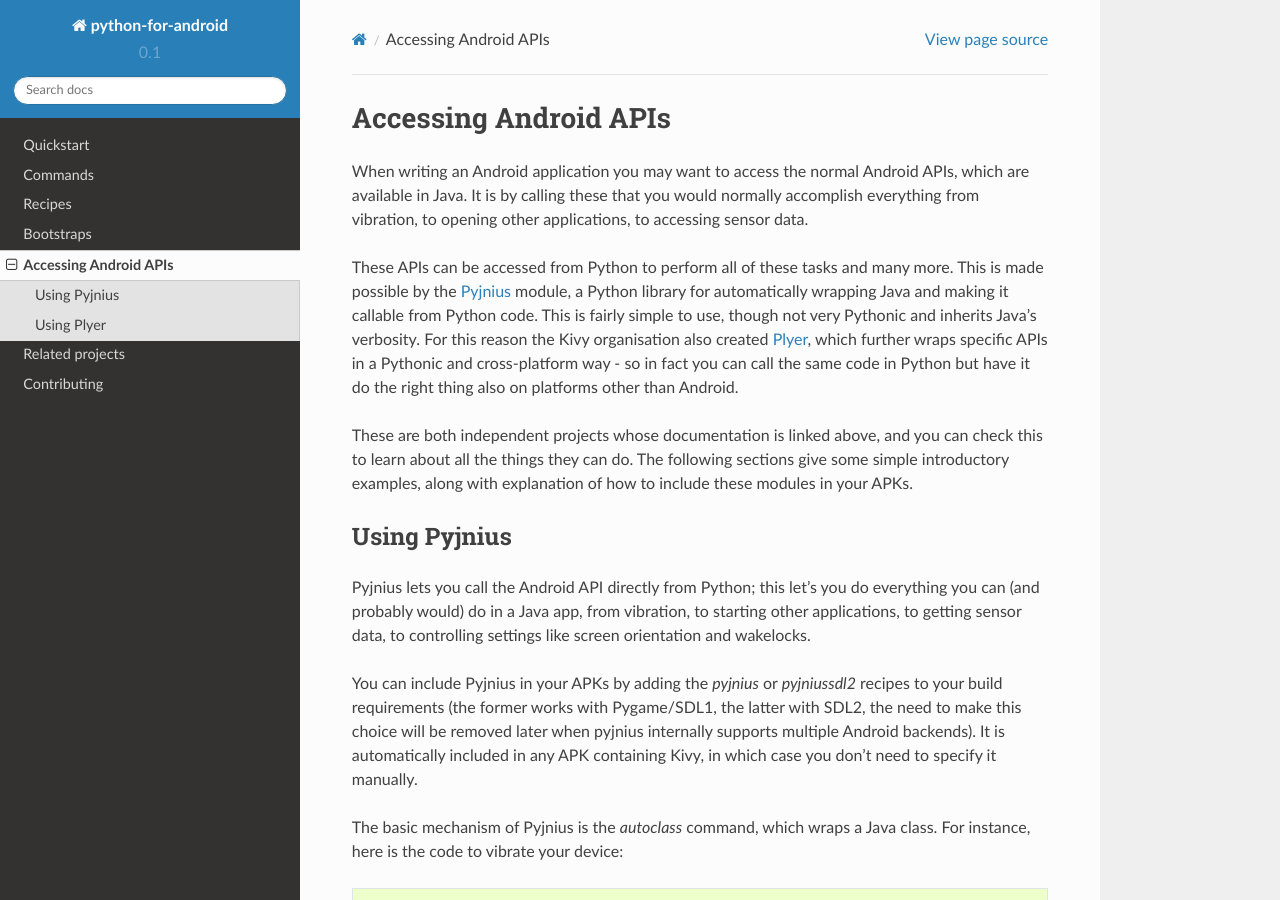
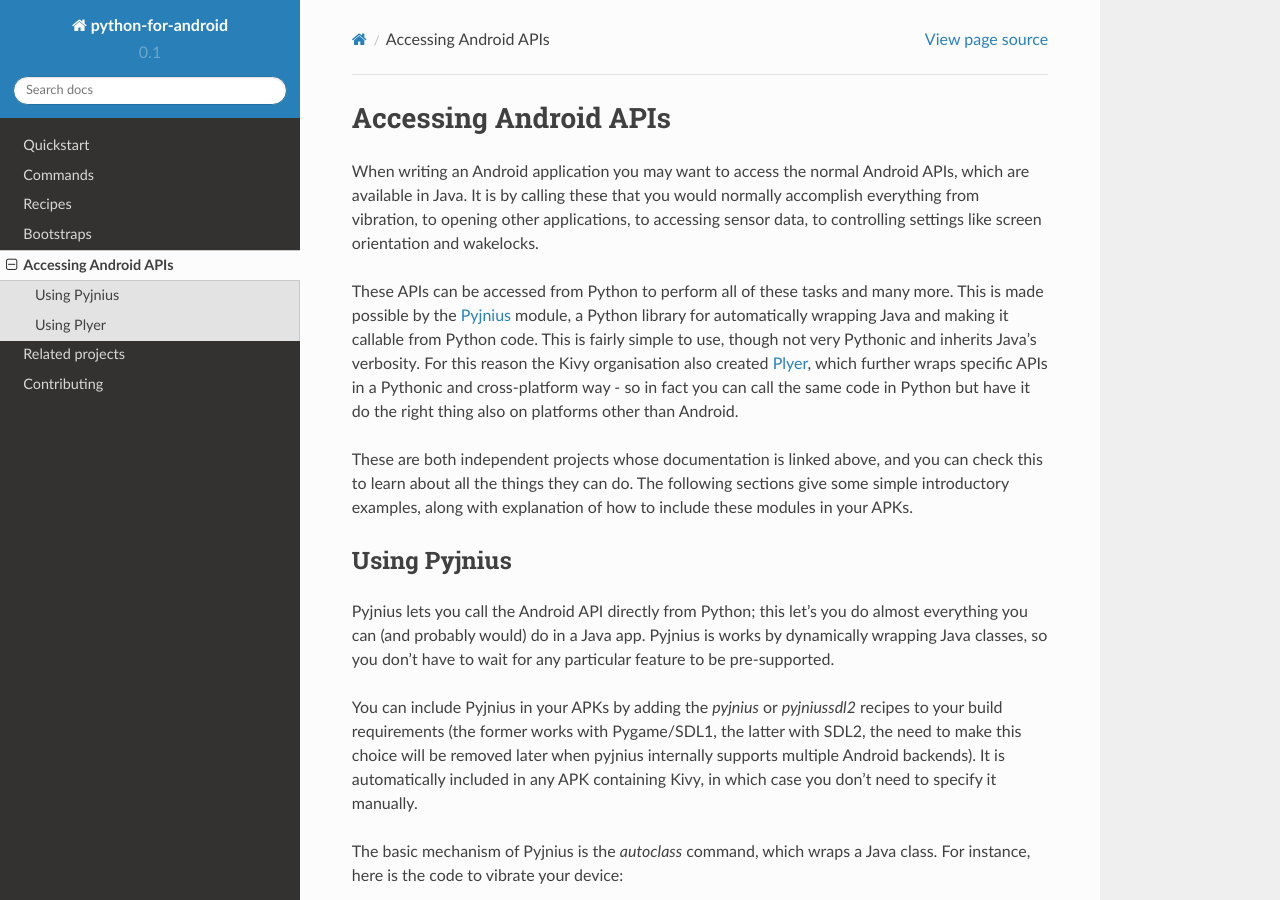
Before and after one commit to kivy/python-for-android, a Sphinx documentation site: the page built from doc/source/apis.rst, in a window 1280 px wide and 900 px high. Built offline with Sphinx 7.4.7 and the Read the Docs theme 2.0.0, drawn with Linux system fonts in a browser that asks for light colours; pages that are not in the unit, such as notebooks, are missing from menus; some of the changed text lies outside the part shown.

Commit message:
Reworded Plyer and Pyjnius descriptions

```diff
--- a/doc/source/apis.rst
+++ b/doc/source/apis.rst
@@ -28,9 +29,9 @@
 -------------
 
 Pyjnius lets you call the Android API directly from Python; this let's
-you do everything you can (and probably would) do in a Java app, from
-vibration, to starting other applications, to getting sensor data, to
-controlling settings like screen orientation and wakelocks.
+you do almost everything you can (and probably would) do in a Java
+app. Pyjnius is works by dynamically wrapping Java classes, so you
+don't have to wait for any particular feature to be pre-supported.
 
 You can include Pyjnius in your APKs by adding the `pyjnius` or
 `pyjniussdl2` recipes to your build requirements (the former works
@@ -91,7 +92,9 @@
 supports iOS and desktop operating systems, with the idea that the
 same Plyer code would do the right thing on any of them, though Plyer
 is a work in progress and not all platforms support all Plyer calls
-yet.
+yet. This is the disadvantage of Plyer, it does not support all APIs
+yet, but you can always Pyjnius to call anything that is currently
+missing.
 
 You can include Plyer in your APKs by adding the `Plyer` recipe to
 your build requirements. It is not included automatically.
```
Also changed, not shown: other parts of doc/source/apis.rst (+2 -1 lines).
